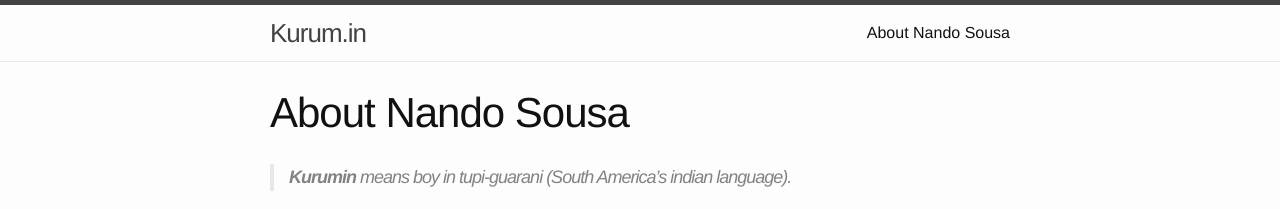
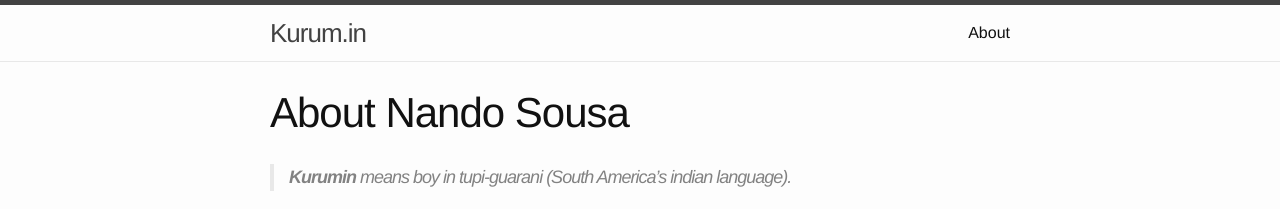
Before and after one commit to nandosousafr/blog.nandosousa.com, a Jekyll site: the page built from about.md, in a window 1280 px wide. Shown: the top 209 px of the page. Built offline with Jekyll 4.4.1, drawn with Linux system fonts in a browser that asks for light colours.

Commit message:
fix about page link

```diff
--- a/_includes/header.html
+++ b/_includes/header.html
@@ -14,11 +14,7 @@
       </a>
 
       <div class="trigger">
-        {% for page in site.pages %}
-          {% if page.title %}
-          <a class="page-link" href="{{ page.url | prepend: site.baseurl }}">{{ page.title }}</a>
-          {% endif %}
-        {% endfor %}
+        <a class="page-link" href="{{ '/nando-sousa' | prepend: site.baseurl }}"> About </a>
       </div>
     </nav>
 
```
